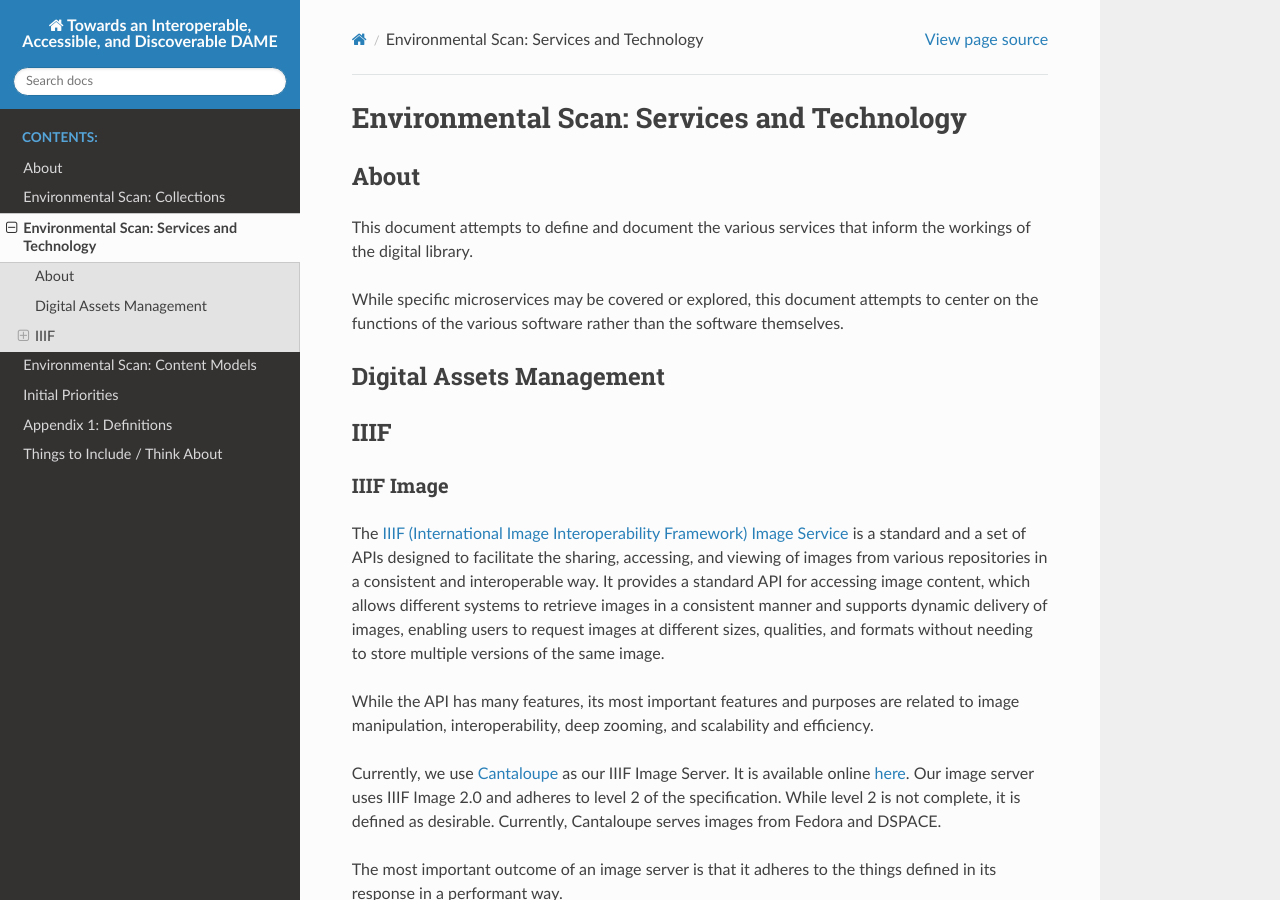
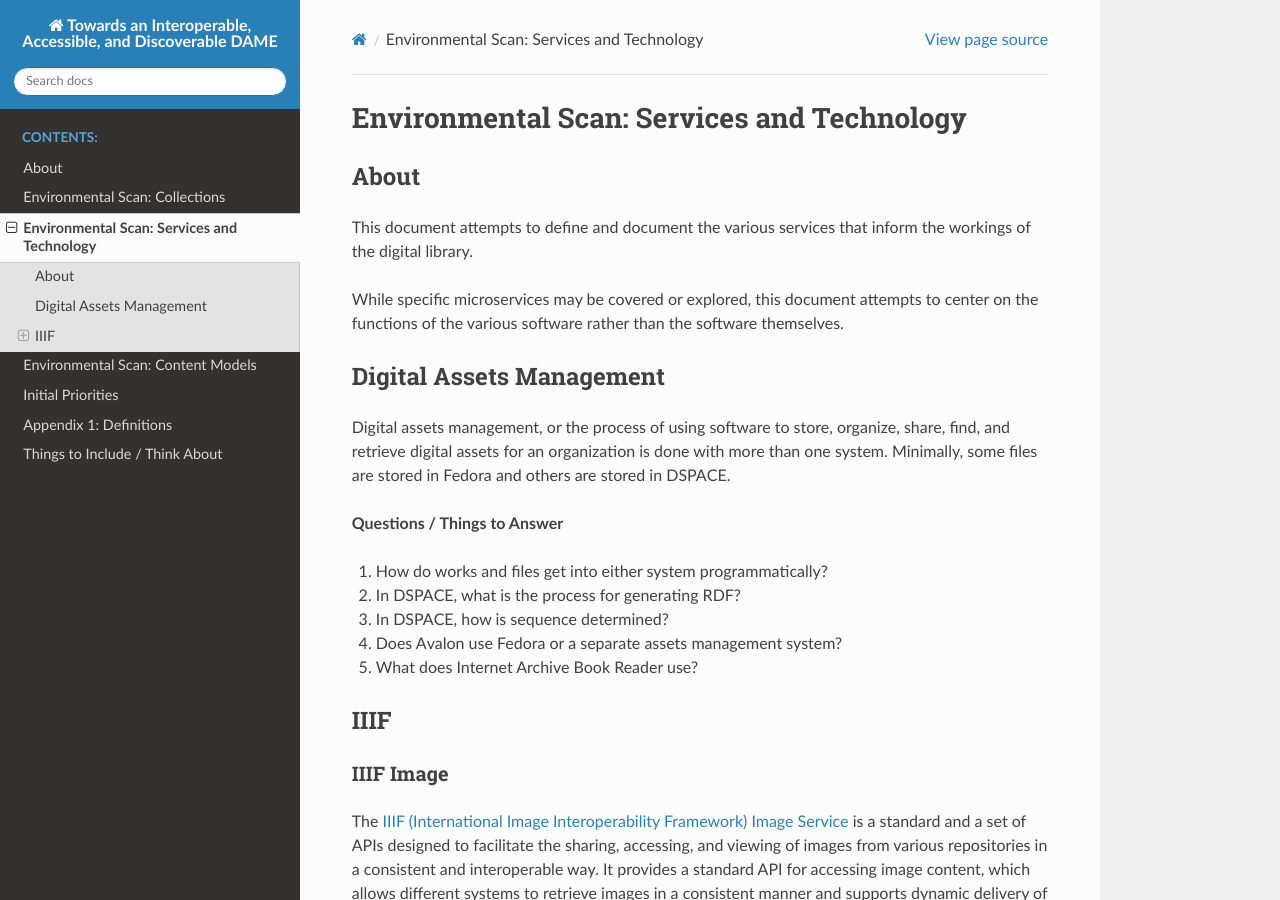
Before and after one commit to markpbaggett/tamu_dc_notes, a Sphinx documentation site: the page built from docs/source/contents/01a_env_scan_tech.rst, in a window 1280 px wide and 900 px high. Built offline with Sphinx 7.4.7 and the Read the Docs theme 2.0.0, drawn with Linux system fonts in a browser that asks for light colours; some of the changed text lies outside the part shown.

Commit message:
Init DAMS.

```diff
--- a/docs/source/contents/01a_env_scan_tech.rst
+++ b/docs/source/contents/01a_env_scan_tech.rst
@@ -11,6 +11,18 @@ various software rather than the software themselves.
 
 Digital Assets Management
 -------------------------
+
+Digital assets management, or the process of using software to store, organize, share, find, and retrieve digital assets
+for an organization is done with more than one system. Minimally, some files are stored in Fedora and others are stored
+in DSPACE.
+
+**Questions / Things to Answer**
+
+1. How do works and files get into either system programmatically?
+2. In DSPACE, what is the process for generating RDF?
+3. In DSPACE, how is sequence determined?
+4. Does Avalon use Fedora or a separate assets management system?
+5. What does Internet Archive Book Reader use?
 
 IIIF
 ----
@@ -119,12 +131,18 @@ including:
 3. How are manifests from DSPACE RDF informed? For instance, how does IRIIIF know sequence order?
 4. Does IRIIIF assume all files on a work need to be delivered as canvases? In other words, if a work has a PDF, jp2s, and jpgs, do all get rendered as canvases?
 5. When a new collection goes online, are manifests generated and cached or is that done on demand? If the latter, what if the work has 2000 pages?
+6. If an item in DSPACE has no RDF, who can generate that so that the work has a corresponding manifest? For example, this item from `Primeros Libros <https://api.library.tamu.edu/iiif-service/dspace/canvas/1969.1/94767/629/pl_blac_017_00293.jpf?update=true>`_.
 
 --------------
 OCR and Search
 --------------
 
-How is OCR presented?
+OCR is important for the discovery of text resources.
+
+**Questions**:
+
+* How is OCR utilized in SAGE or Spotlight?
+* How is OCR used for used in the viewer (IIIF Search)?
 
 ---------------------------------
 Transcription of Handwritten Text
```
